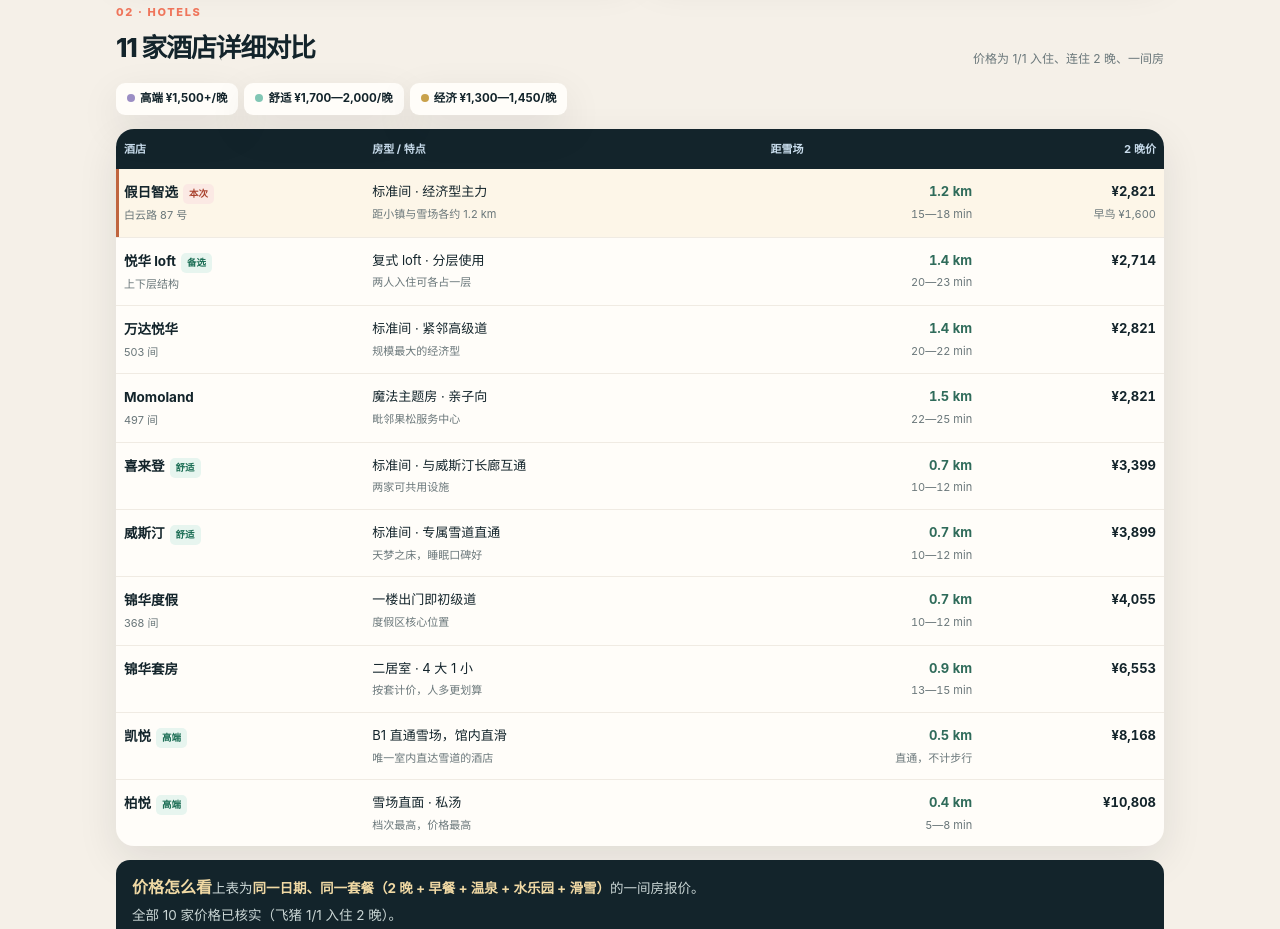
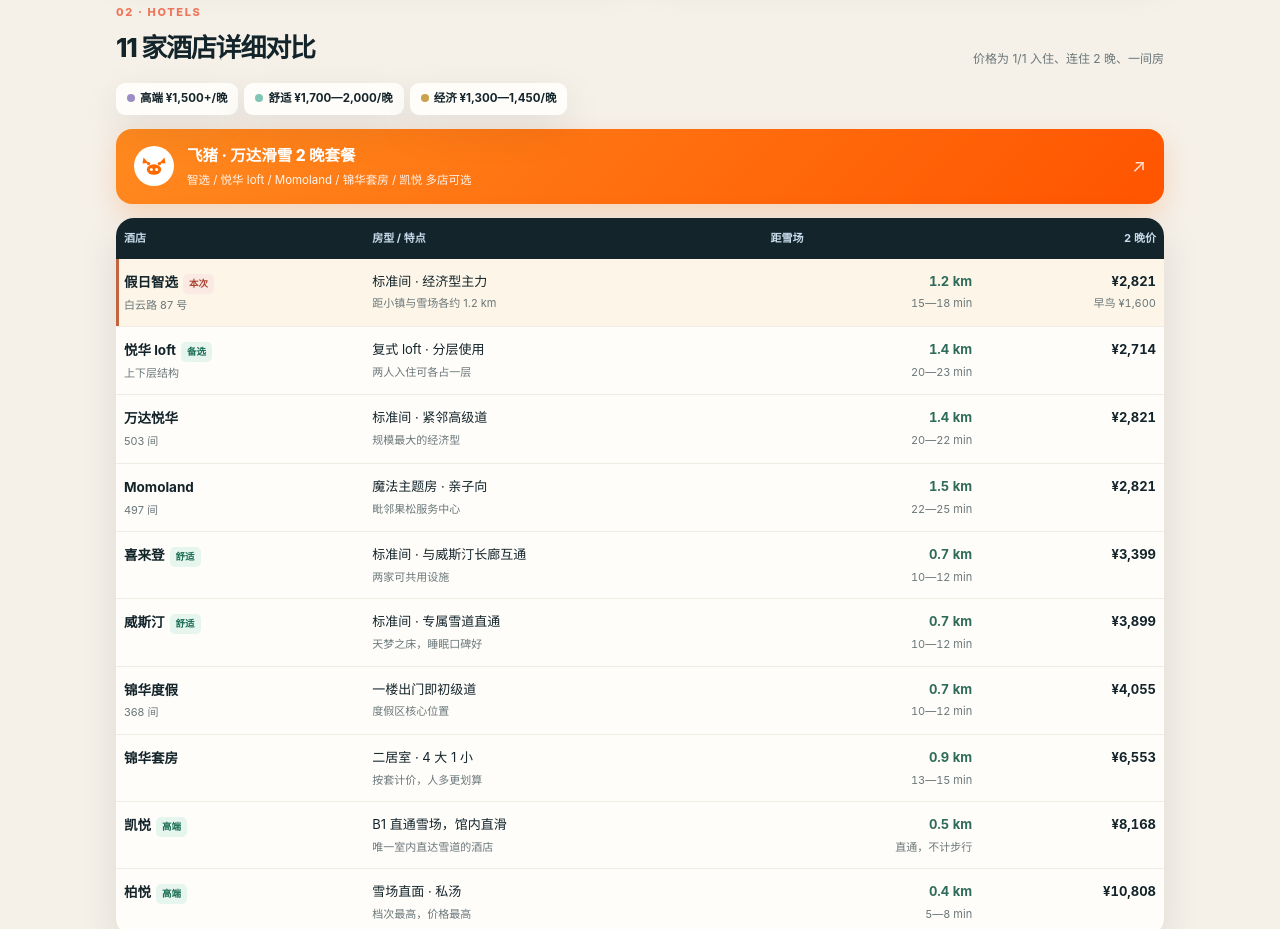
Before and after one commit to BetaTheta66/yanji-baishan, a plain HTML site: page map.html in a window 1280 px wide. Shown: the part 1874-2803 px from the top of the page. Drawn offline with Linux system fonts and the light colour scheme.

Commit message:
插入飞猪套餐链接 map.html

```diff
--- a/map.html
+++ b/map.html
@@ -93,6 +93,14 @@ section{scroll-margin-top:66px;margin:34px 0}
   .hotel-table .hide-m{display:none}
 }
 .sub-poem{margin:0 0 14px;font-size:15px;letter-spacing:.26em;color:#e9bd64;font-weight:600}
+
+.fliggy-btn{display:flex;align-items:center;gap:13px;background:linear-gradient(135deg,#FF8A1F,#FF5400);color:#fff;border-radius:16px;padding:14px 18px;text-decoration:none;box-shadow:0 10px 26px #ff6a0033;margin-bottom:14px;transition:.16s}
+.fliggy-btn:active{transform:scale(.985)}
+.fliggy-btn .ico{width:40px;height:40px;flex:0 0 auto;display:block}
+.fliggy-btn .tx{flex:1}
+.fliggy-btn .tx b{display:block;font-size:15.5px;font-weight:800}
+.fliggy-btn .tx span{display:block;font-size:11.5px;opacity:.92;margin-top:2px}
+.fliggy-btn .arrow{font-size:18px;opacity:.85}
 </style>
 </head>
 <body>
@@ -168,6 +176,12 @@ section{scroll-margin-top:66px;margin:34px 0}
     <span><i style="background:#81c6b4"></i>舒适 ¥1,700—2,000/晚</span>
     <span><i style="background:#c9a24b"></i>经济 ¥1,300—1,450/晚</span>
   </div>
+
+  <a class="fliggy-btn" href="https://a.feizhu.com/4E3Prv" target="_blank" rel="noopener">
+    <svg class="ico" viewBox="0 0 40 40" xmlns="http://www.w3.org/2000/svg"><circle cx="20" cy="20" r="20" fill="#fff"/><path d="M9.5 11.5 L14.5 17 L8.5 17.5 Z" fill="#FF6A00"/><path d="M30.5 11.5 L31.5 17.5 L25.5 17 Z" fill="#FF6A00"/><ellipse cx="20" cy="23.5" rx="7.2" ry="5.2" fill="#FF6A00"/><circle cx="17.4" cy="23.5" r="1.5" fill="#fff"/><circle cx="22.6" cy="23.5" r="1.5" fill="#fff"/><circle cx="14.6" cy="17.6" r="1.7" fill="#FF6A00"/><circle cx="25.4" cy="17.6" r="1.7" fill="#FF6A00"/></svg>
+    <div class="tx"><b>飞猪 · 万达滑雪 2 晚套餐</b><span>智选 / 悦华 loft / Momoland / 锦华套房 / 凯悦 多店可选</span></div>
+    <span class="arrow">↗</span>
+  </a>
 
   <div class="hotel-table"><table>
     <tr>
```
